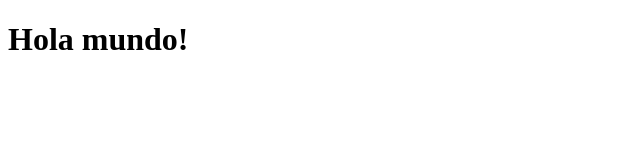
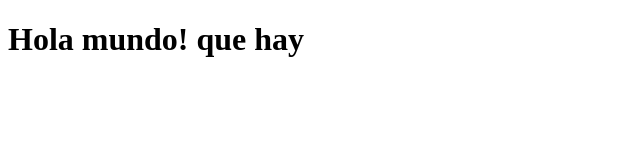
Before and after one commit to JonkiSnow/lul, a plain HTML site: page index.html in a window 1280 px wide. Shown: the whole page, without its empty margins (0-640 px from the left). Drawn offline with Linux system fonts and the light colour scheme.

Commit message:
Agregando index.html

```diff
--- a/index.html
+++ b/index.html
@@ -7,6 +7,6 @@
     <title>Git y Github</title>
 </head>
 <body>
-    <h1>Hola mundo!</h1>
+    <h1>Hola mundo! que hay </h1>
 </body>
 </html>
```
